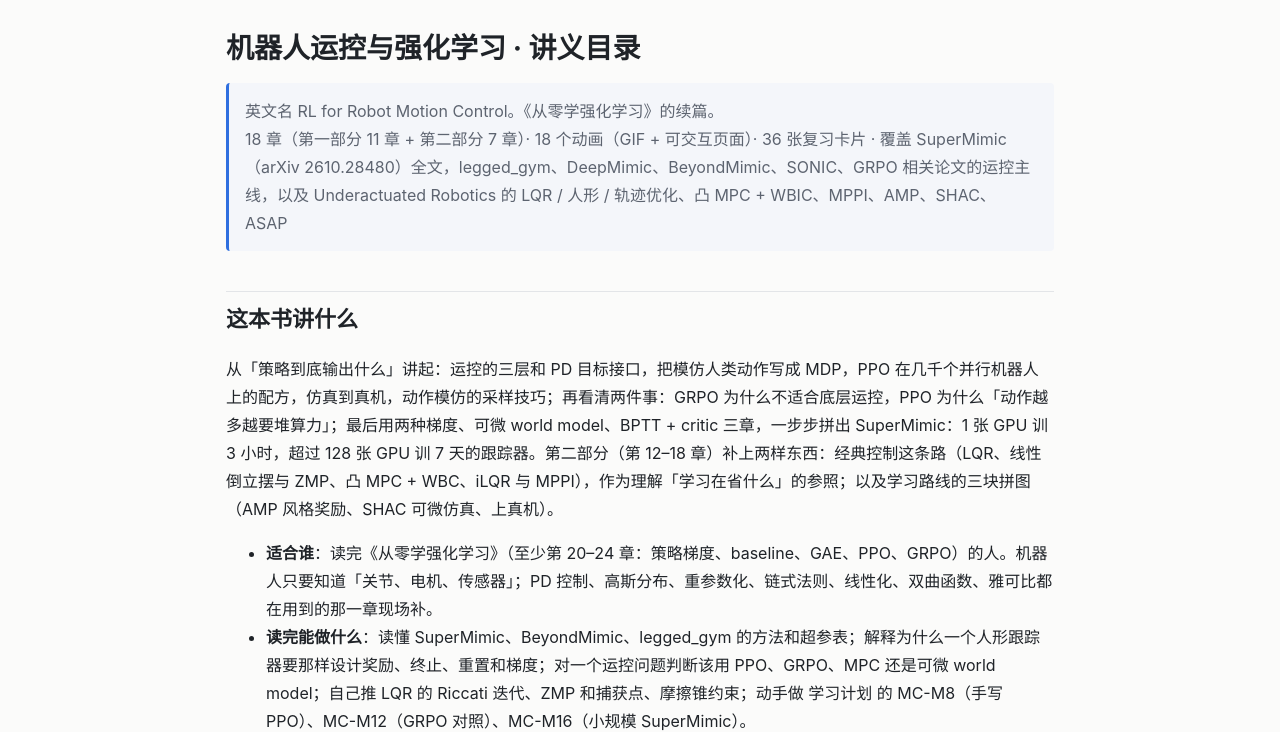
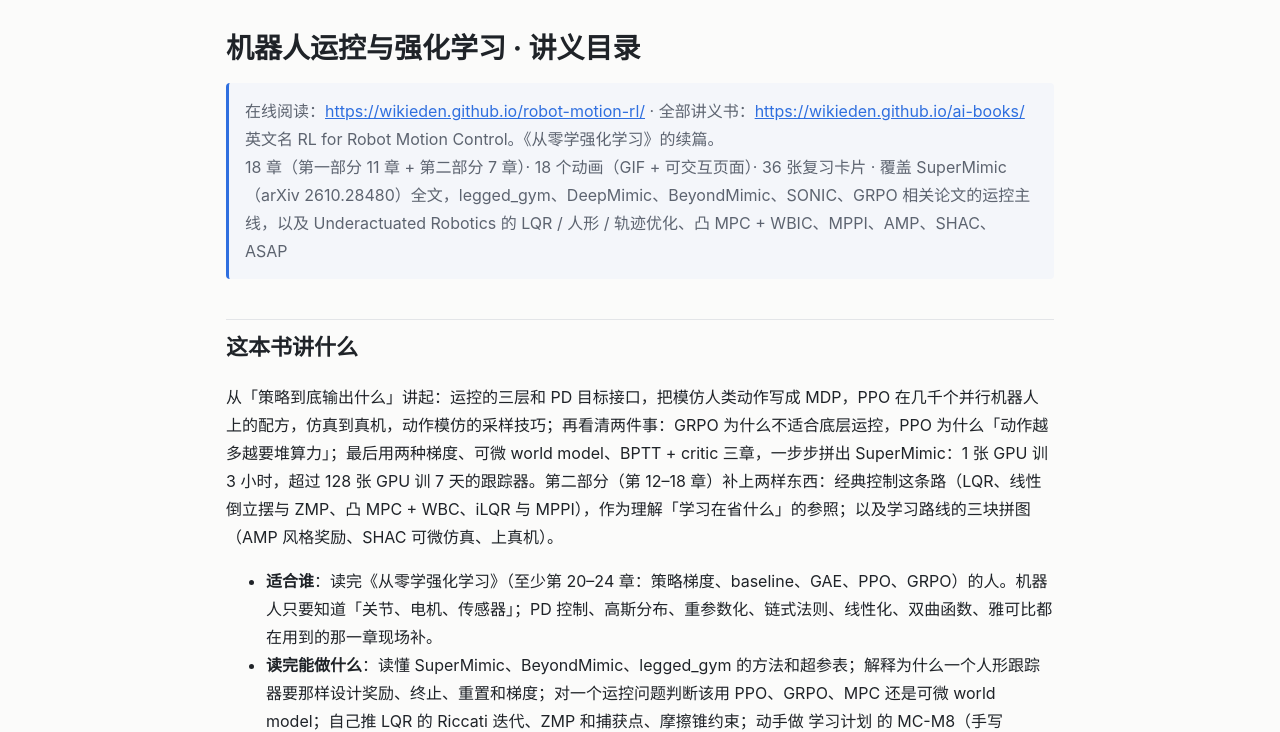
Before and after one commit to wikieden/robot-motion-rl, a plain HTML site: page lessons/index.html in a window 1280 px wide. Shown: the part 48-780 px from the top of the page. Drawn offline with nearby package versions, Linux system fonts and the light colour scheme.

Commit message:
首页加在线阅读链接

```diff
--- a/lessons/index.html
+++ b/lessons/index.html
@@ -47,7 +47,8 @@ footer{max-width:860px;margin:0 auto;padding:0 16px 40px;color:var(--mute);font-
 <main>
 <h1 id="_1">机器人运控与强化学习 · 讲义目录</h1>
 <blockquote>
-<p>英文名 RL for Robot Motion Control。《从零学强化学习》的续篇。<br />
+<p>在线阅读：<a href="https://wikieden.github.io/robot-motion-rl/">https://wikieden.github.io/robot-motion-rl/</a> · 全部讲义书：<a href="https://wikieden.github.io/ai-books/">https://wikieden.github.io/ai-books/</a><br />
+英文名 RL for Robot Motion Control。《从零学强化学习》的续篇。<br />
 18 章（第一部分 11 章 + 第二部分 7 章）· 18 个动画（GIF + 可交互页面）· 36 张复习卡片 · 覆盖 SuperMimic（arXiv 2610.28480）全文，legged_gym、DeepMimic、BeyondMimic、SONIC、GRPO 相关论文的运控主线，以及 Underactuated Robotics 的 LQR / 人形 / 轨迹优化、凸 MPC + WBIC、MPPI、AMP、SHAC、ASAP</p>
 </blockquote>
 <h2 id="_2">这本书讲什么</h2>
```
Also changed, not shown: 1 other file.
